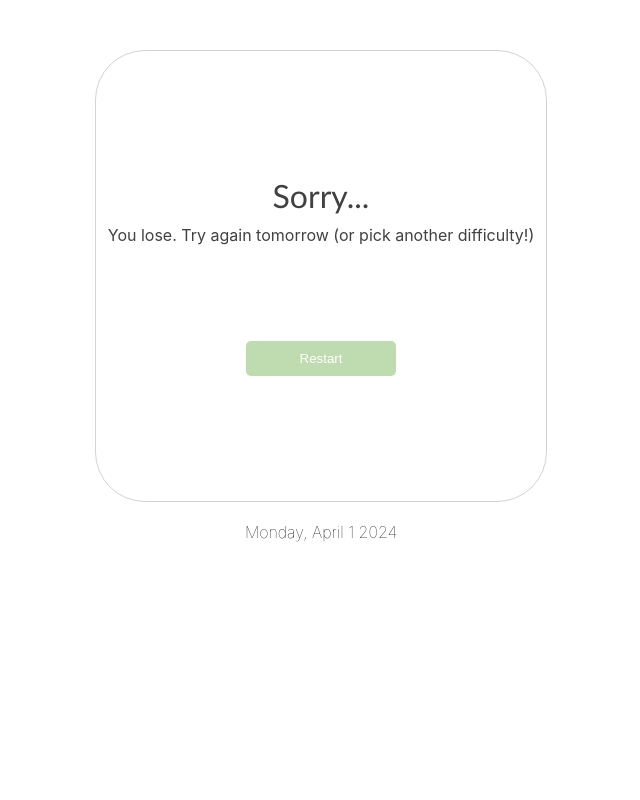
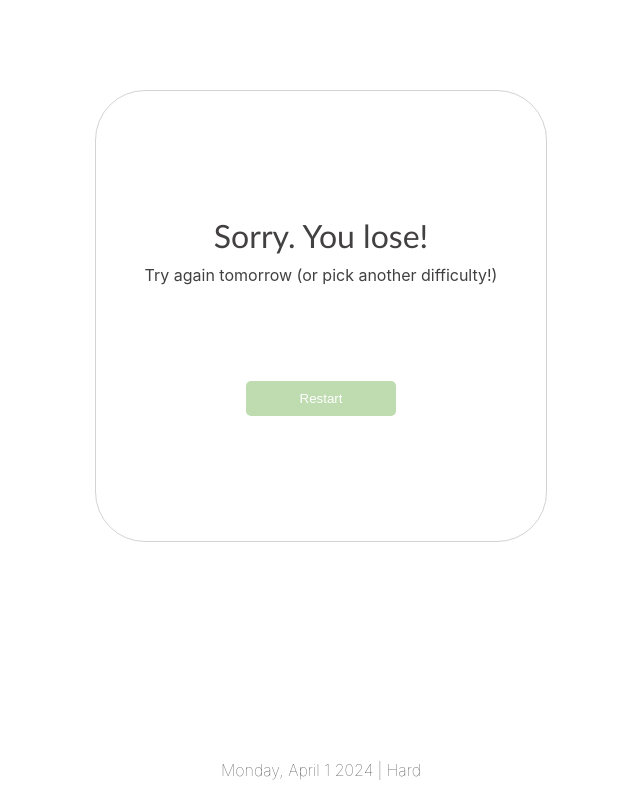
Before and after one commit to advrotsos/dysnomio-app, a Flask app: page /lose.html in a window 1280 px wide. Shown: the whole page, without its empty margins (319-959 px from the left). Run offline with Flask 3, Linux system fonts and the light colour scheme; parts of the project's set-up code (start-up, migrations or seed data) failed here and were passed over.

Commit message:
fixed pretty much everything

```diff
--- a/app.py
+++ b/app.py
@@ -1,6 +1,8 @@
 from datetime import date
 from flask import Flask, redirect, url_for, render_template, request
 from src.game import Thesaurdle
+from src.exceptions import InvalidGuess, RepeatGuess
+
 
 app = Flask(__name__)
 todaydate = date.today().strftime("%A, %B %-d %Y")
@@ -23,7 +25,7 @@ def restart():
     return redirect(url_for("landing"))
 
 
-@app.route("/home")  # change back to "/" ?
+@app.route("/home")
 def home():
     return render_template(
         "index.html",
@@ -37,11 +39,12 @@ def home():
 @app.route("/guess", methods=["POST", "GET"])
 def process_guess():
     global lives_remaining, guess_count, answer
+    invalid_guess = False
     if request.method == "POST":
         g = request.form["guess"]
         try:
             game.guess(g)
-        except Exception as e:
+        except InvalidGuess:
             invalid_guess = True
             if guess_count == 0:
                 return render_template(
@@ -49,6 +52,8 @@ def process_guess():
                     invalid_guess=invalid_guess,
                     lives=lives_remaining,
                     guess_count=guess_count,
+                    init_hint=game.init_hint,
+                    date=todaydate,
                 )
             else:
                 return render_template(
@@ -64,21 +69,43 @@ def process_guess():
                     compdiff=game.compdiff,
                     answer_complexity=answer_complexity,
                     guess_sim=game.guess_sim,
+                    guess_sim_num=int(game.guess_sim_num.strip(".")),
                     lives=int(lives_remaining),
                     guess_count=guess_count,
                     date=todaydate,
                     invalid_guess=invalid_guess,
                 )
-
-        # if game.current_guess in game.guesses:
-        #     return render_template("index.html")
+        except RepeatGuess:
+            repeat_guess = True
+            invalid_guess = False
+            return render_template(
+                "index.html",
+                repeat_guess=repeat_guess,
+                invalid_guess=invalid_guess,  # Pass invalid_guess to the template
+                guess_hint=game.guess_hint,
+                init_hint=game.init_hint,
+                guess_part_of_speech=game.guess_part_of_speech,
+                answer_part_of_speech=game.answer.part_of_speech,
+                lendiff=game.lendiff,
+                answer_word_len=game.answer.length,
+                guess_word_len=game.guess_word_len,
+                guess_complexity=game.guess_complexity,
+                compdiff=game.compdiff,
+                answer_complexity=answer_complexity,
+                guess_sim=game.guess_sim,
+                guess_sim_num=int(game.guess_sim_num),
+                lives=int(lives_remaining),
+                guess_count=guess_count,
+                date=todaydate,
+            )
 
         if game.current_guess == answer:
-            return render_template("/win.html")
+            return render_template("/win.html", date=todaydate)
+
         guess_count += 1
         lives_remaining -= 1
         if lives_remaining < 0:  # lose on the sixth guess
-            return render_template("/lose.html")
+            return render_template("/lose.html", date=todaydate)
 
     return render_template(
         "index.html",
@@ -93,9 +120,11 @@ def process_guess():
         compdiff=game.compdiff,
         answer_complexity=answer_complexity,
         guess_sim=game.guess_sim,
+        guess_sim_num=int(game.guess_sim_num),
         lives=int(lives_remaining),
         guess_count=guess_count,
         date=todaydate,
+        invalid_guess=invalid_guess,
     )
 
 
--- a/src/exceptions.py
+++ b/src/exceptions.py
@@ -4,3 +4,7 @@ class WordNotFound(Exception):
 
 class InvalidGuess(Exception):
     pass
+
+
+class RepeatGuess(Exception):
+    pass
--- a/static/styles/landing.css
+++ b/static/styles/landing.css
@@ -87,6 +87,21 @@ select {
   text-align: center;
   font-weight: lighter;
   padding-bottom: 0;
+  padding-top: 0;
   margin-bottom: 20px;
   margin-top: 50px;
 }
+
+footer {
+  /* background-color: #333; */
+  /* background-color: rgba(204, 204, 204, 0.315); */
+  /* color: #fff; */
+  color: rgb(66, 64, 64);
+  text-align: center;
+  justify-content: center;
+  padding: 0;
+  position: fixed;
+  width: 100%;
+  bottom: 20px;
+  font-weight: lighter;
+}
--- a/templates/landing.html
+++ b/templates/landing.html
@@ -19,12 +19,14 @@
         <div class="title-subheader">[ dĭs-nō′mē-oh ]</div>
       </div>
       <div class="content-buttons">
+        <form method="post" name="difficulty-select">
           <select>
             <option value="option1">Easy</option>
             <option value="option2">Medium</option>
             <option value="option3">Hard</option>
             <option value="option4">1600 Verbal</option>
           </select>
+        </form>
         <form action="{{ url_for('home') }}" method="get">
           <button type="submit" class="start-button">Start</button>
         </form>
--- a/templates/lose.html
+++ b/templates/lose.html
@@ -12,20 +12,19 @@
     />
   </head>
   <body>
-    <div class="welcome-to"></div>
+    <div class="welcome-to" style="color: white">Welcome to...</div>
     <div class="landing-square">
       <div class="title">
-        <h1 class="title-header">Sorry...</h1>
-        <div class="title-subheader">
-          You lose. Try again tomorrow (or pick another difficulty!)
-        </div>
+        <h1 class="title-header">Sorry. You lose!</h1>
+        <div class="title-subheader">Try again tomorrow (or pick another difficulty!)</div>
       </div>
       <div class="content-buttons">
         <form action="{{ url_for('restart') }}" method="get">
           <button type="submit" class="start-button">Restart</button>
         </form>
       </div>
-    </div>
-    <div class="date">{{ date }}</div>
+      <footer>
+        <div class="date-footer"><span class="date">{{date}}</span> | Hard</div>
+      </footer>
   </body>
 </html>
```
Also changed, not shown: src/game.py (+8 -4 lines), templates/index.html (+8 -6 lines), templates/win.html (+4 -3 lines). Lines whose indentation alone changed are shown as unchanged.
